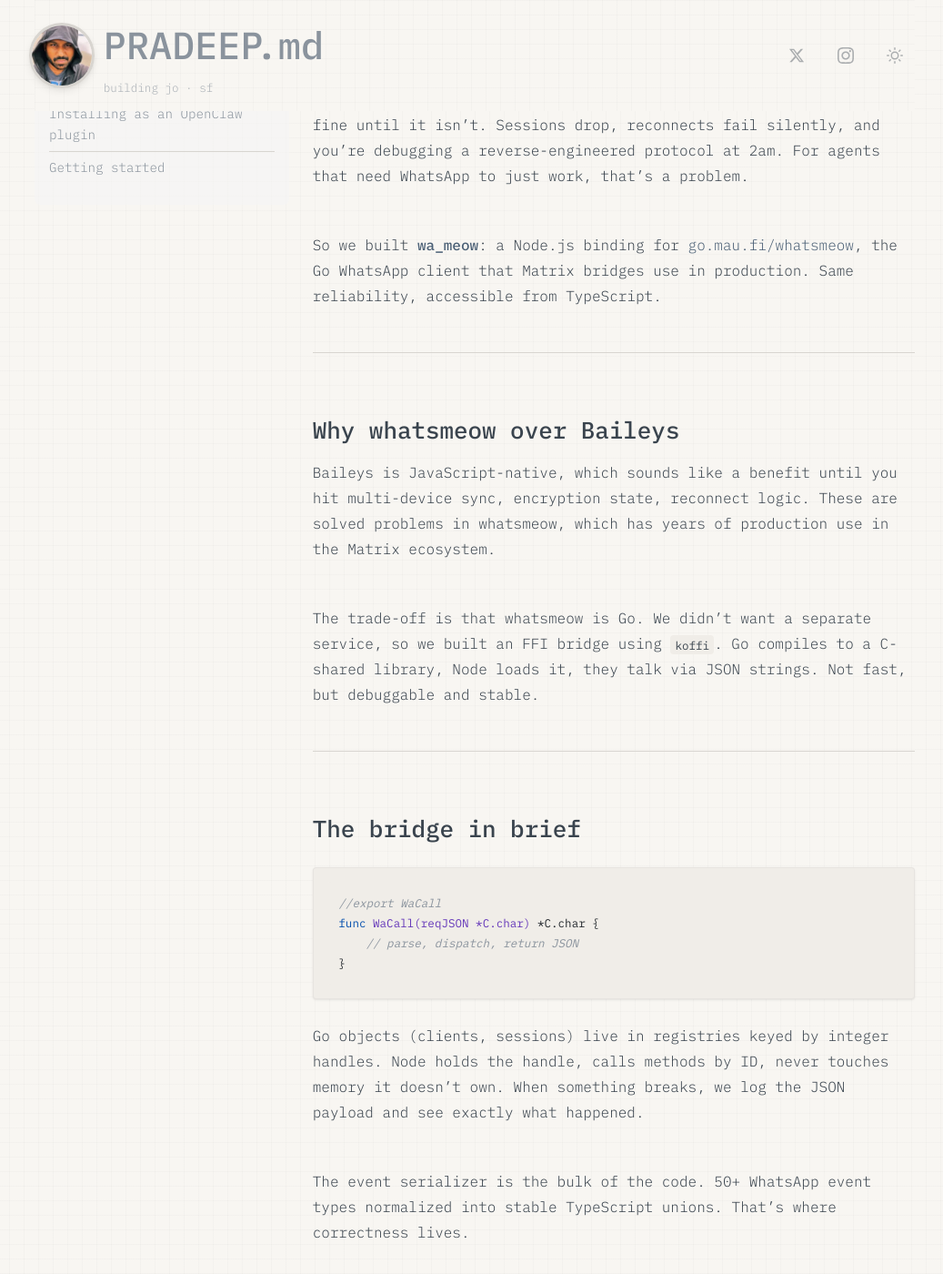
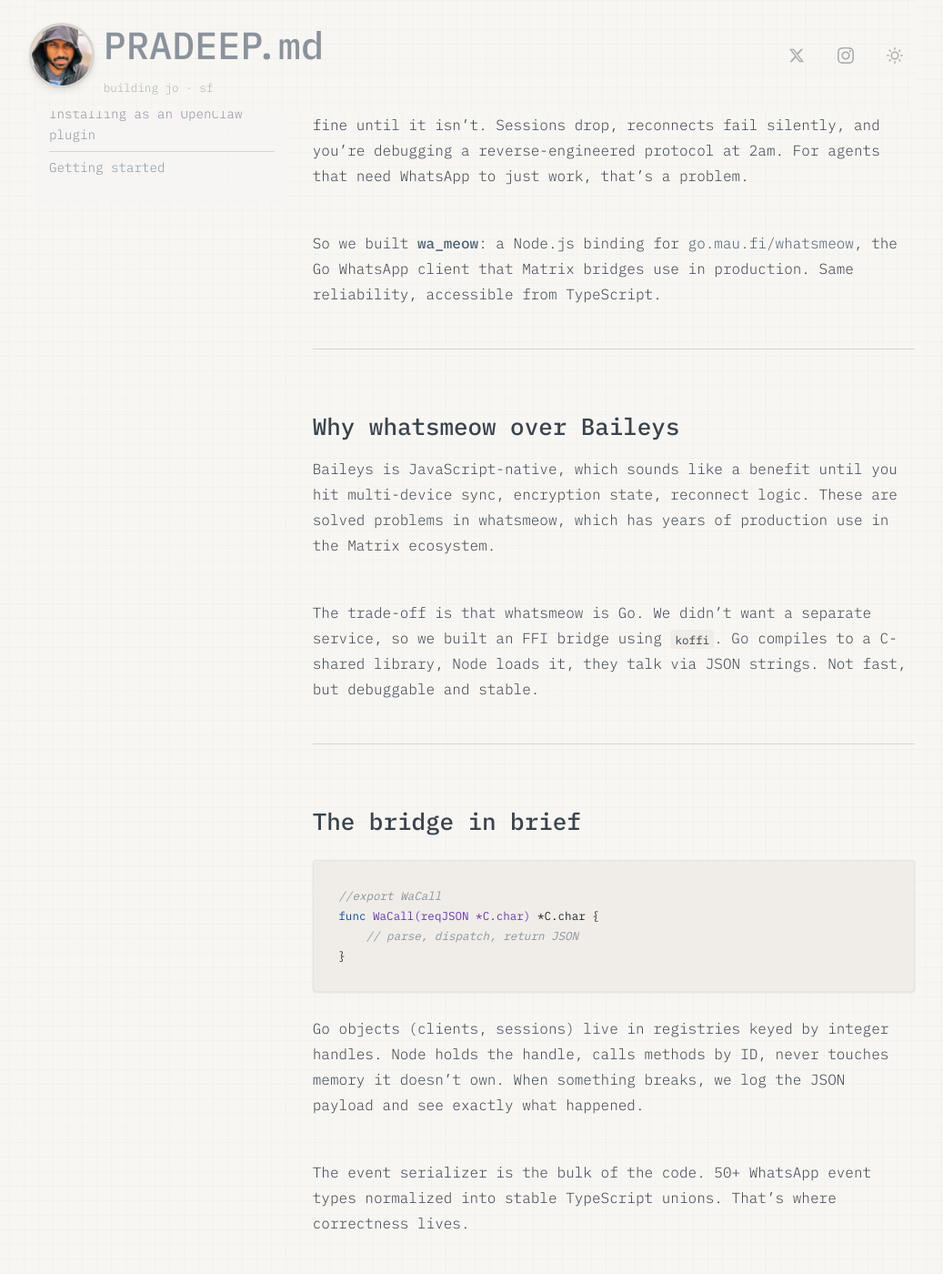
Before and after one commit to skyfallsin/skyfallsin.github.io, a Jekyll site: the page built from _posts/2026-02-03-wa-meow-whatsapp-bridge.md, in a window 1280 px wide and 1400 px high, scrolled down 329 px. Shown: the whole window at 91% size, without its empty margins (118-1155 px from the left). Built offline with Jekyll 4.4.1, drawn with Linux system fonts in a browser that asks for light colours; nearby versions of some CDN libraries.

Commit message:
Adjust post paragraph spacing

```diff
--- a/_layouts/default.html
+++ b/_layouts/default.html
@@ -535,7 +535,7 @@
       font-weight: 500;
     }
     article > p {
-      margin-bottom: 48px;
+      margin-bottom: 46px;
     }
     article p + p {
       margin-top: 0;
```
